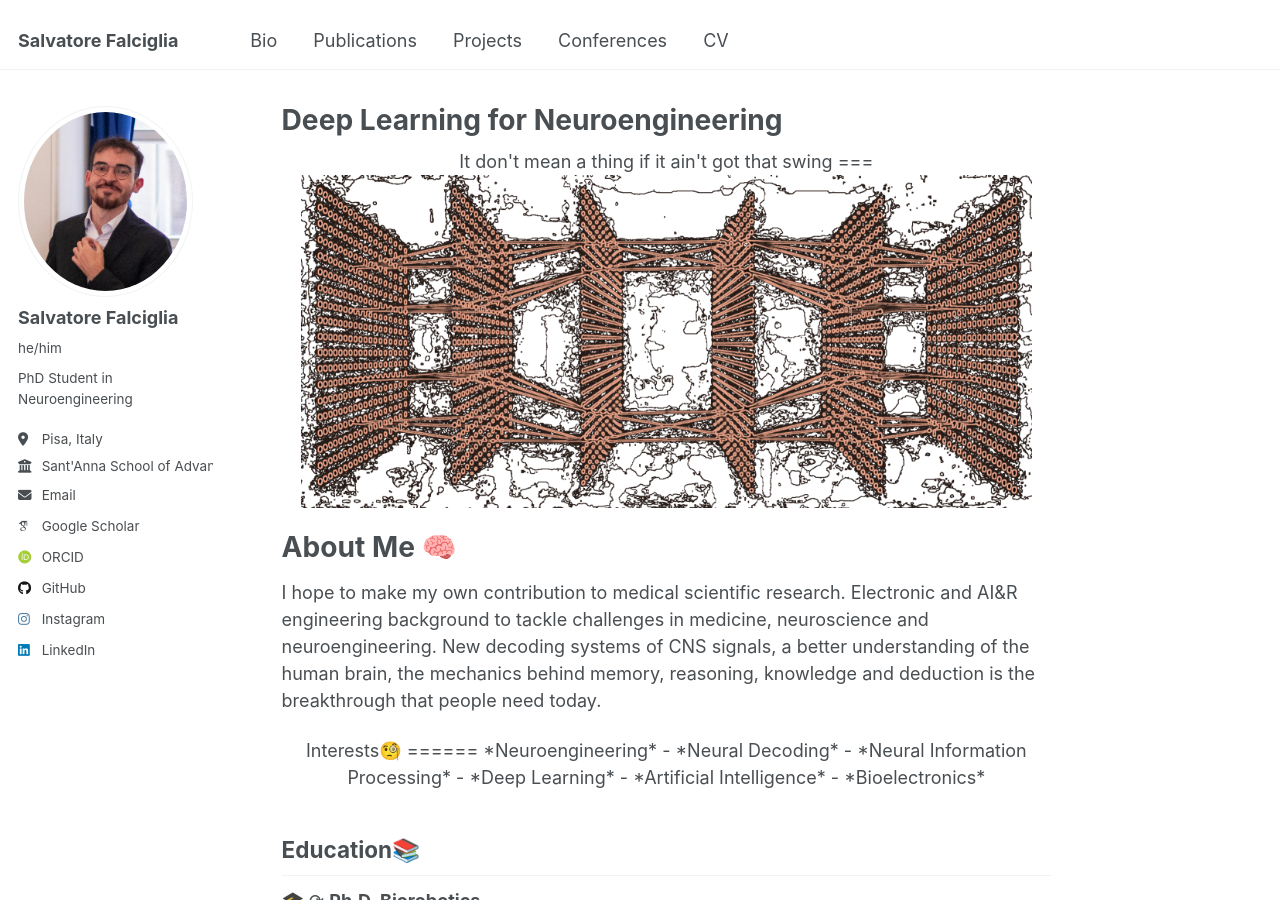
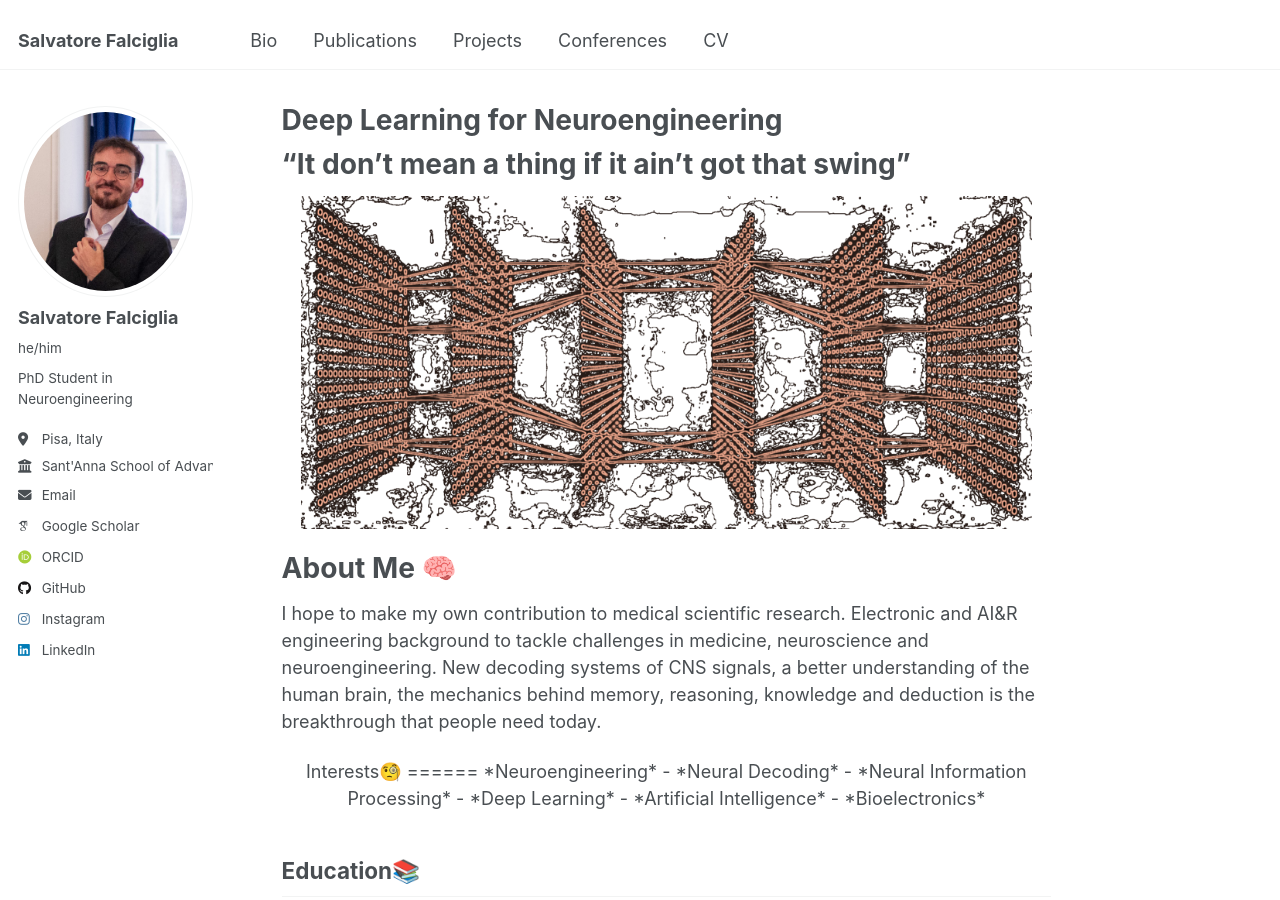
Before and after one commit to falciglia/falciglia.github.io, a Jekyll site: the page built from _pages/about.md, in a window 1280 px wide and 900 px high. Built offline with Jekyll 4.4.1, drawn with Linux system fonts in a browser that asks for light colours; some web fonts are replaced.

Commit message:
Update about.md

```diff
--- a/_pages/about.md
+++ b/_pages/about.md
@@ -7,16 +7,14 @@ redirect_from:
   - /about.html
 ---
 
-<div align="center">
-
-It don't mean a thing if it ain't got that swing
+"It don't mean a thing if it ain't got that swing"
 ===
 
 <p align="center">
 <img src="dlcover.png" width="95%">
 </p>
 
-</div>
+
 
 About Me 🧠
 ======
```
